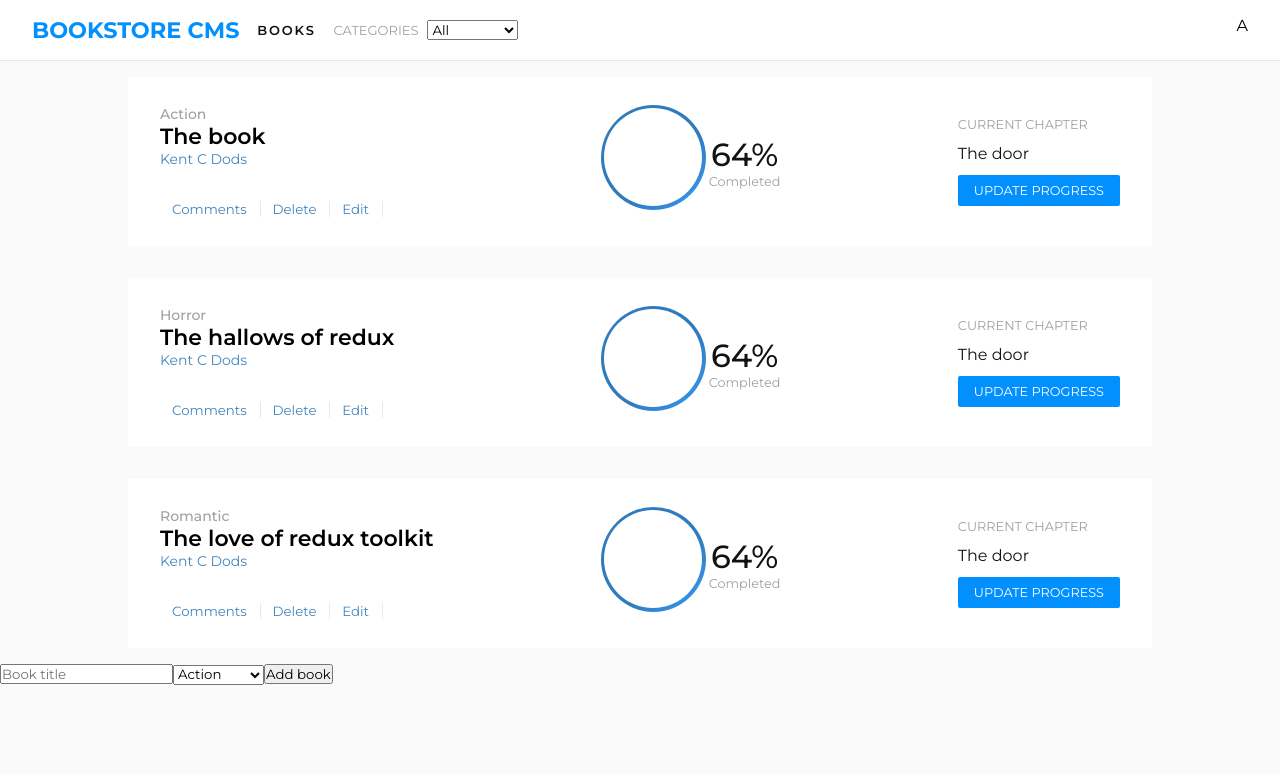
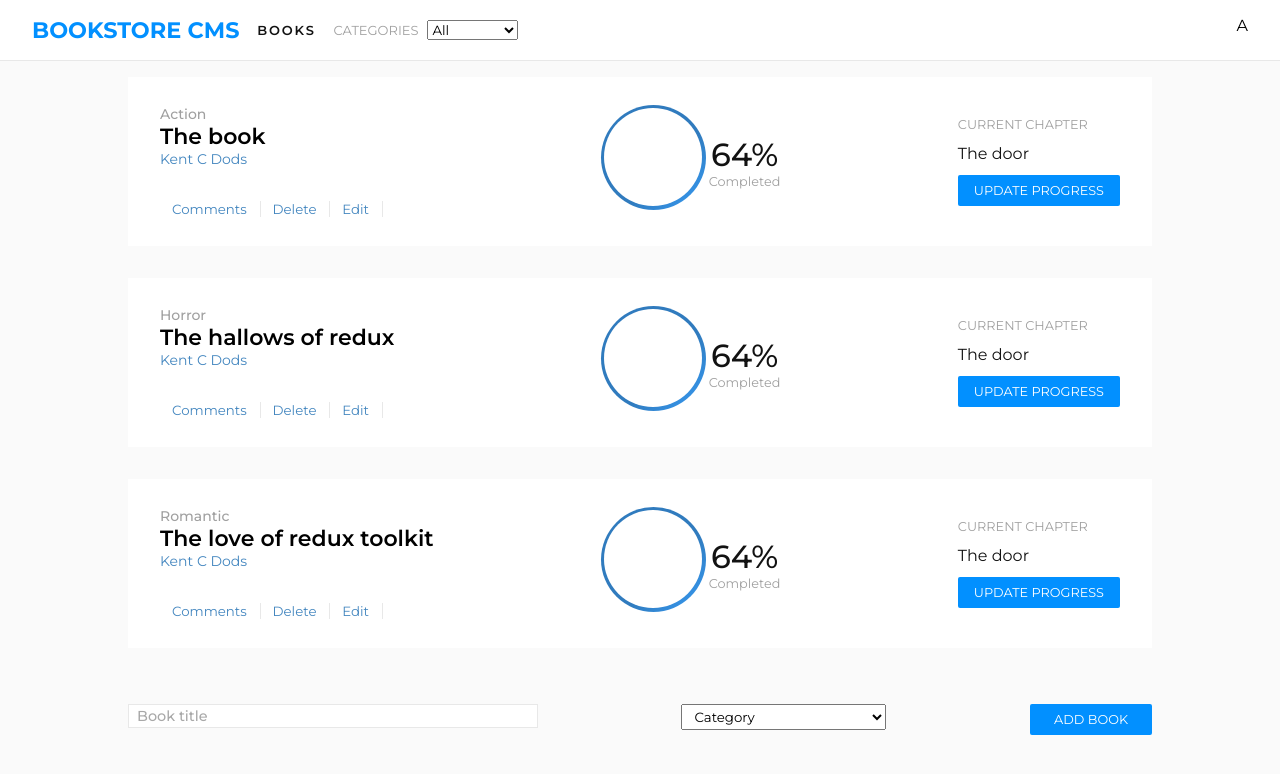
Before and after one commit to iam-Akshat/bookstore-CMS, a React (Create React App) app: page / in a window 1280 px wide. Shown: the top 774 px of the page. Built offline with nearby package versions, Linux system fonts and the light colour scheme.

Commit message:
add form styles

```diff
--- a/src/components/App.css
+++ b/src/components/App.css
@@ -7,15 +7,16 @@
   font-family: 'Montserrat', serif;
 }
 
-body{
+body {
   background-color: #fafafa;
 }
+
 .book_list_wrapper header {
   display: flex;
   padding: 1rem 2rem;
   justify-content: space-between;
   border-bottom: #e8e8e8 1px solid;
-  background-color: #ffffff;
+  background-color: #fff;
 }
 
 .book_list_wrapper header .left {
@@ -46,54 +47,85 @@ header .category {
   width: 38%;
   justify-content: space-between;
 }
-.book_list{
+
+.book_list {
   display: flex;
   flex-direction: column;
   align-items: center;
 }
-.book{
+
+.book {
   display: flex;
-  background-color: #ffffff;
+  background-color: #fff;
   padding: 1.75rem 2rem;
   margin: 1rem 0;
   width: 80%;
   max-width: 1200px;
   justify-content: space-between;
 }
-.book .info{
+
+.book .info {
   display: flex;
   flex-direction: column;
   width: 40%;
 }
-.info .genre, .info .author,.info .cta{
+
+.book_form button {
+  font-size: 0.8rem;
+  color: #fff;
+  background-color: #0290ff;
+  border: none;
+  border-radius: 2px;
+  padding: 0.5rem 1.5rem;
+}
+
+.cur_chapter .cta button {
+  font-size: 0.8rem;
+  color: #fff;
+  background-color: #0290ff;
+  border: none;
+  border-radius: 2px;
+  padding: 0.5rem 1rem;
+}
+
+.info .genre,
+.info .author,
+.info .cta {
   font-size: 14px;
 }
-.info .genre{
+
+.info .genre {
   color: #a0a0a0;
   font-weight: 500;
 }
-.info .title{
+
+.info .title {
   font-size: 22px;
   font-weight: 600;
 }
-.info .author{
+
+.info .author {
   color: #4386bf;
 }
-.info .cta{
+
+.info .cta {
   margin-top: 2rem;
 }
-.info .cta button{
+
+.info .cta button {
   border: none;
-  background-color: #ffffff;
+  background-color: #fff;
   color: #4386bf;
   padding-right: 0.8rem;
   border-right: 1px solid #e8e8e8;
   margin-left: 0.75rem;
 }
-.info .cta button:hover{
+
+.info .cta button:hover {
   color: #1c507e;
   text-decoration: underline;
 }
+
 .center {
   margin: 0 auto;
 }
@@ -105,11 +137,6 @@ header .category {
   width: 105px;
   background-image: linear-gradient(135deg, #307bbe 60%, #379cf6  100%);
   border-radius: 50%;
-
-  /*  Rotate  */
-  animation-duration: 2s;
-  animation-name: rotate;
-  animation-iteration-count: infinite;
 }
 
 .inner-ring {
@@ -119,13 +146,15 @@ header .category {
   left: calc(50% - 149px);
   height: 98px;
   width: 98px;
-  background-image: linear-gradient(0deg, #ffffff, #ffffff);
+  background-image: linear-gradient(0deg, #fff, #fff);
   border-radius: 50%;
 }
-.indicator{
+
+.indicator {
   position: relative;
 }
-.indicator_text{
+
+.indicator_text {
   display: flex;
   flex-direction: column;
   height: 100%;
@@ -135,29 +164,60 @@ header .category {
   justify-content: center;
   margin-right: 0.8rem;
 }
-.indicator_text .number{
+
+.indicator_text .number {
   font-size: 2rem;
   font-weight: 500;
   color: #121212;
 }
 
-.book .cur_chapter{
+.book .cur_chapter {
   display: flex;
   flex-direction: column;
   justify-content: space-evenly;
 }
-.cur_chapter .cur_chapter_heading{
+
+.cur_chapter .cur_chapter_heading {
   font-size: 0.8rem;
   color: #a0a0a0;
 }
-.cur_chapter .name{
+
+.cur_chapter .name {
   color: #121212;
 }
-.cur_chapter .cta button{
-  font-size: 0.8rem;
-  color: #ffffff;
-  background-color: #0290ff;
-  border: none;
-  border-radius: 2px;
-  padding: 0.5rem 1rem;
+
+.book_form {
+  display: flex;
+  padding: 2.5rem 8rem;
+  justify-content: space-between;
 }
+
+.book_form .name_input {
+  width: 40%;
+}
+
+.book_form .name_input input {
+  width: 100%;
+  padding: 0.2rem 0.5rem;
+  border: 1px solid #e8e8e8;
+}
+
+.book_form .name_input input::placeholder {
+  font-size: 0.9rem;
+  font-weight: 500;
+  color: #a8a8a8;
+}
+
+.error {
+  color: crimson;
+  position: absolute;
+}
+
+.book_form .select_input {
+  width: 20%;
+}
+
+.book_form .select_input select {
+  width: 100%;
+  padding: 0.2rem 0.5rem;
+}
--- a/src/containers/BookForm.jsx
+++ b/src/containers/BookForm.jsx
@@ -7,7 +7,8 @@ const categories = ['Action', 'Biography', 'History', 'Horror', 'Kids', 'Learnin
 const BookForm = () => {
   const [title, setTitle] = useState('');
   const [error, setError] = useState(null);
-  const [category, setCategory] = useState(categories[0]);
+  const [category, setCategory] = useState('');
+  const [categoryError, setCategoryError] = useState(null);
 
   const dispatch = useDispatch();
 
@@ -19,23 +20,34 @@ const BookForm = () => {
       setError(true);
       return;
     }
+    if (!category) {
+      setCategoryError(true);
+      return;
+    }
     setError(false);
+    setCategoryError(false);
     dispatch(CREATE_BOOK({
       id: Number(Date.now().toString().slice(-4)),
       title,
       category,
     }));
     setTitle('');
-    setCategory(categories[0]);
+    setCategory('');
   };
   return (
     <div className="book_form">
-      <input type="text" placeholder="Book title" value={title} onChange={handleInput} />
-      {error && <div>Book title required</div>}
-      <select onChange={(e) => setCategory(e.target.value)} value={category}>
-        {categories.map((cat) => <option key={Math.floor(Math.random() * 10000)}>{cat}</option>)}
-      </select>
-      <button type="submit" onClick={handleSubmit}>Add book</button>
+      <div className="name_input">
+        <input type="text" placeholder="Book title" value={title} onChange={handleInput} />
+        {error && <div className="error">Book title required</div>}
+      </div>
+      <div className="select_input">
+        <select onChange={(e) => setCategory(e.target.value)} value={category}>
+          <option key={69696} value="" hidden>Category</option>
+          {categories.map((cat) => <option key={Math.floor(Math.random() * 10000)}>{cat}</option>)}
+        </select>
+        {categoryError && <div className="error">Choose a category</div>}
+      </div>
+      <button type="submit" onClick={handleSubmit}>ADD BOOK</button>
     </div>
   );
 };
```
